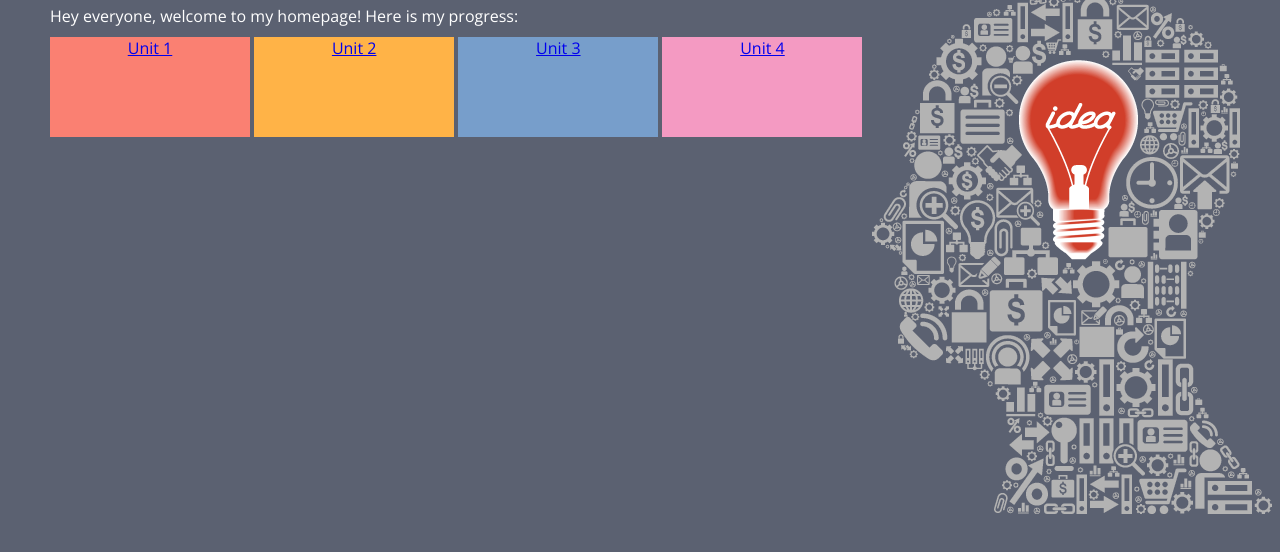
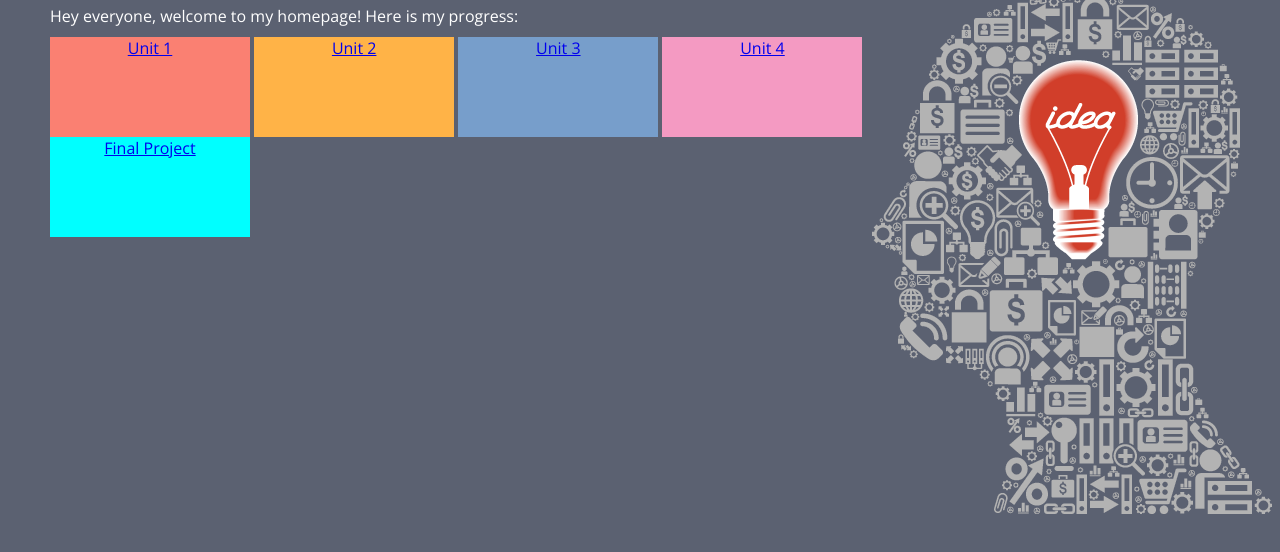
Before and after one commit to erichoonpark/erichoonpark.github.io, a plain HTML site: page index.html in a window 1280 px wide. Shown: the part 126-678 px from the top of the page. Drawn offline with nearby package versions, Linux system fonts and the light colour scheme.

Commit message:
Final Project Inclusion
Final Project Block

```diff
--- /dev/null
+++ b/finalproject/style.css
@@ -0,0 +1,3 @@
+body {
+	background-image: url("https://a.tiles.mapbox.com/v4/ericpark.k8ehofdl/page.html?access_token=pk.eyJ1IjoiZXJpY3BhcmsiLCJhIjoiS3pKZ0duVSJ9.tLg7r9w5zppYheaOYcv_DA#3/40.11/-51.15");
+}
--- a/index.html
+++ b/index.html
@@ -14,5 +14,7 @@
 		<div class="units" id="unit2"><a href="unit2/index.html">Unit 2</a></div>
 		<div class="units" id="unit3"><a href="unit3/index.html">Unit 3</a></div>
 		<div class="units" id="unit4"><a href="unit4/index.html">Unit 4</a></div>
+		<div class="units" id="finalproject"><a href="finalproject/index.html">Final Project</a></div>
+
 	</body>
 </html>
--- a/style.css
+++ b/style.css
@@ -48,6 +48,10 @@ hr {
 	background:#F49AC2;
 }
 
+#finalproject{
+	background:cyan;
+}
+
 
 img {
 	float:right;
```
Also changed, not shown: finalproject/index.html (added, +7 -0 lines).
